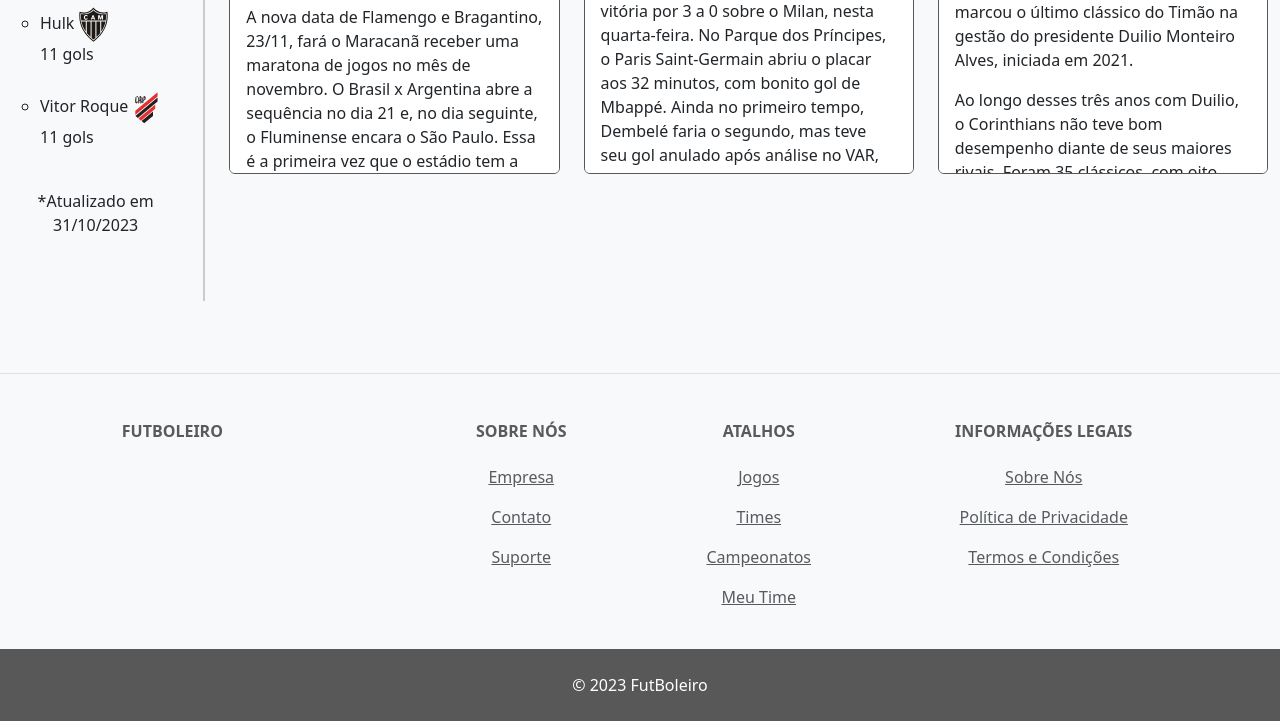
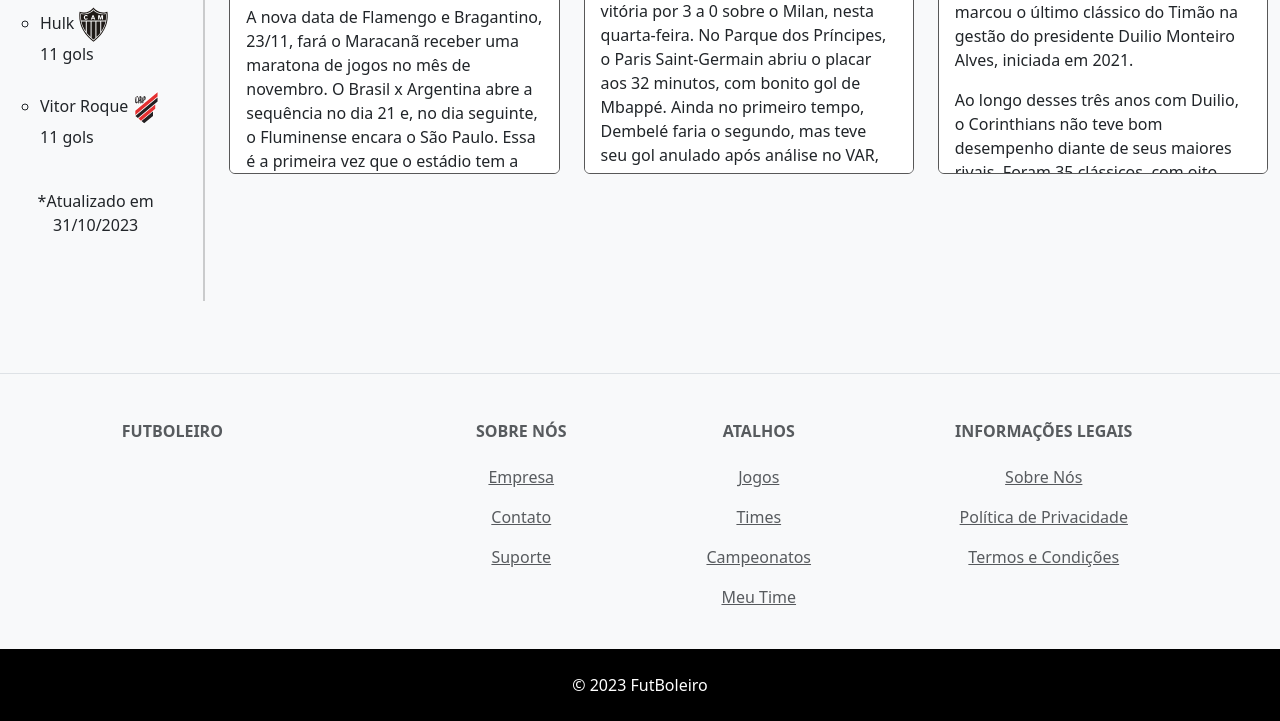
Before and after one commit to AW1-Projeto/BackEnd, a plain HTML site: page Frontend/Home.html in a window 1280 px wide. Shown: the part 2126-2847 px from the top of the page. Drawn offline with nearby package versions, Linux system fonts and the light colour scheme.

Commit message:
Update Home.html

```diff
--- a/Frontend/Home.html
+++ b/Frontend/Home.html
@@ -393,7 +393,7 @@
          <!-- Section: Links  -->
 
          <!-- Copyright -->
-        <div class="text-center p-4 footer" style="background-color: #585858;">
+         <div class="text-center p-4 footer" style="background-color: #000000;">
              © 2023 FutBoleiro
          </div>
          <!-- Copyright -->
```
Lines whose indentation alone changed are shown as unchanged.
